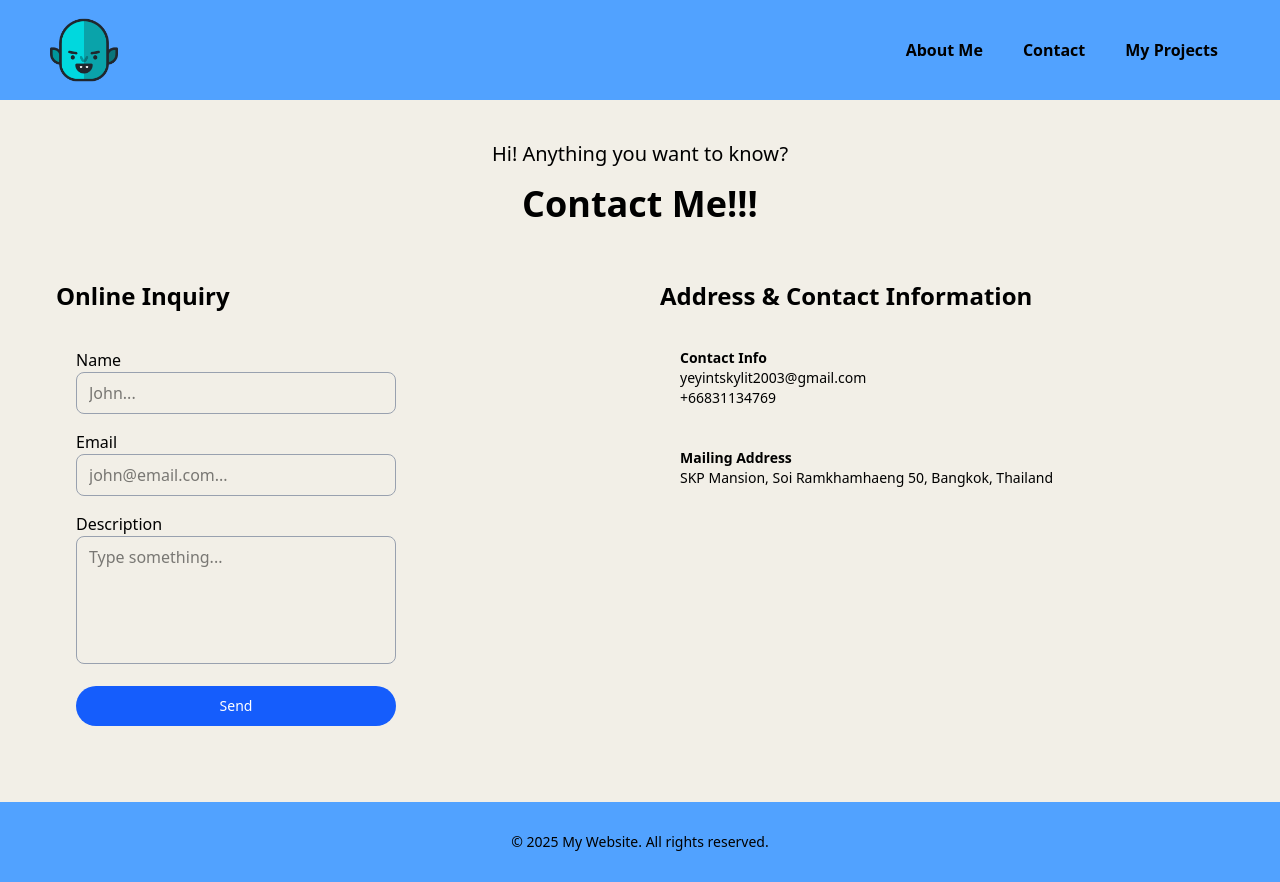
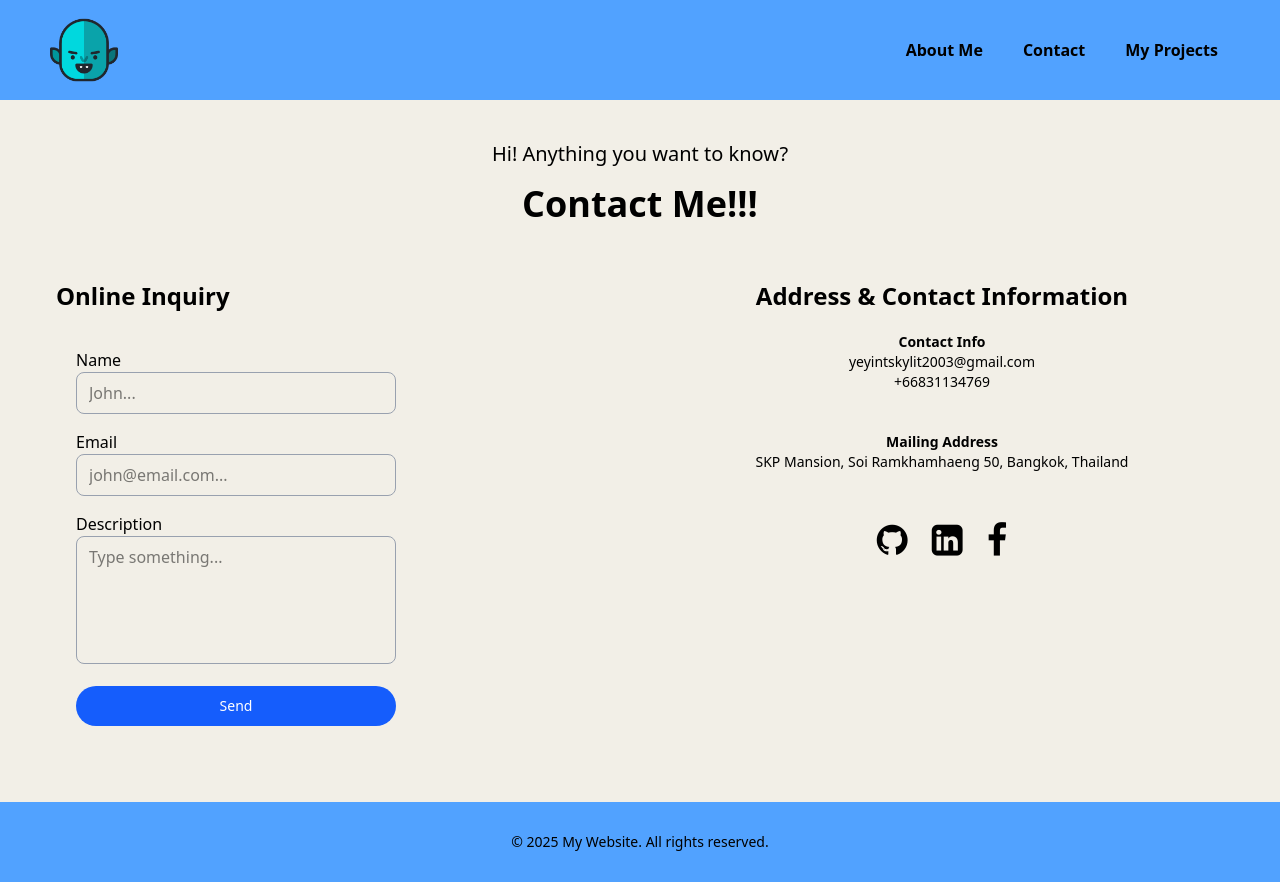
Before and after one commit to BellPouk/tailwind-portfolio-testing1, a website: page docs/src/Contact.html in a window 1280 px wide. Drawn offline with Linux system fonts and the light colour scheme.

Commit message:
added related logos to contact.html

```diff
--- a/docs/src/Contact.html
+++ b/docs/src/Contact.html
@@ -4,6 +4,10 @@
   <meta charset="UTF-8">
   <meta name="viewport" content="width=device-width, initial-scale=1.0">
   <link href="./output.css" rel="stylesheet">
+
+  <!--for contact logo-->
+  <link rel="stylesheet" href="https://cdnjs.cloudflare.com/ajax/libs/font-awesome/4.7.0/css/font-awesome.min.css">
+
   <title>TailwindCss Testing</title>
 </head>
 <body class="dark:text-white dark:bg-black bg-[#F2EFE7] h-full flex flex-col">
@@ -48,18 +52,25 @@
       </div>
 
 
-      <div class="w-full md:w-1/2 text-center md:text-left">
-        <h2 class="font-bold text-2xl pb-4">Address & Contact Information</h2>
+      <div class="w-full md:w-1/2 text-center">
+        <h2 class="font-bold text-2xl">Address & Contact Information</h2>
         <div class="text-sm p-5">
           <h3 class="font-bold">Contact Info</h3>
           <p>yeyintskylit2003@gmail.com</p>
           <p>+66831134769</p>
         </div>
+
         <div class="text-sm p-5 hover:text-blue-400">
           <h3 class="font-bold">Mailing Address</h3>
-          <a href="https://maps.app.goo.gl/rhys9Ha5cGkZRr8N9" target="_blank" rel="noopener noreferrer">
+          <a href="https://maps.app.goo.gl/rhys9Ha5cGkZRr8N9">
             <p class="hover:font-bold">SKP Mansion, Soi Ramkhamhaeng 50, Bangkok, Thailand</p>
           </a>
+        </div>
+
+        <div class="items-center p-5">
+          <a href="https://github.com/BellPouk"><i class="fa fa-github" style="font-size:36px; padding: 10px;"></i></a>
+          <a href="https://www.linkedin.com/in/ye-yint-kyaw-406b93278"><i class="fa fa-linkedin-square" style="font-size:36px; padding: 10px;"></i></a>
+          <a href="#"><i class="fa fa-facebook-f" style="font-size:36px; padding: 10px;"></i></a>
         </div>
       </div>
     </div>
```
